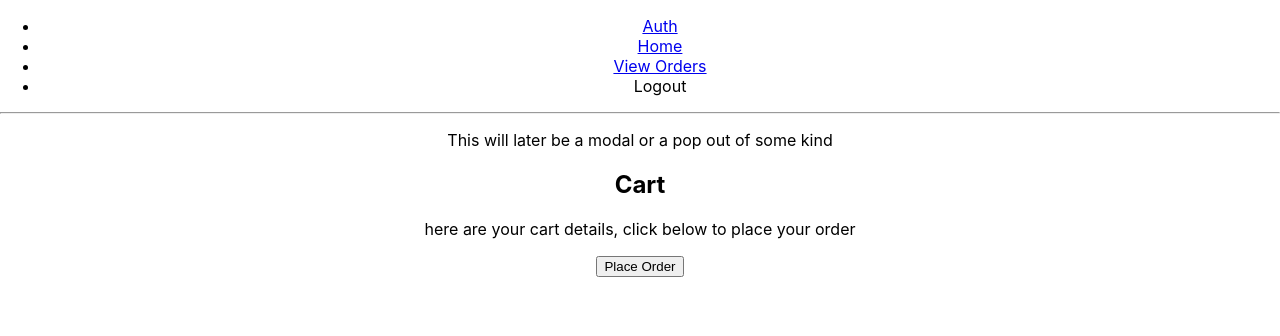
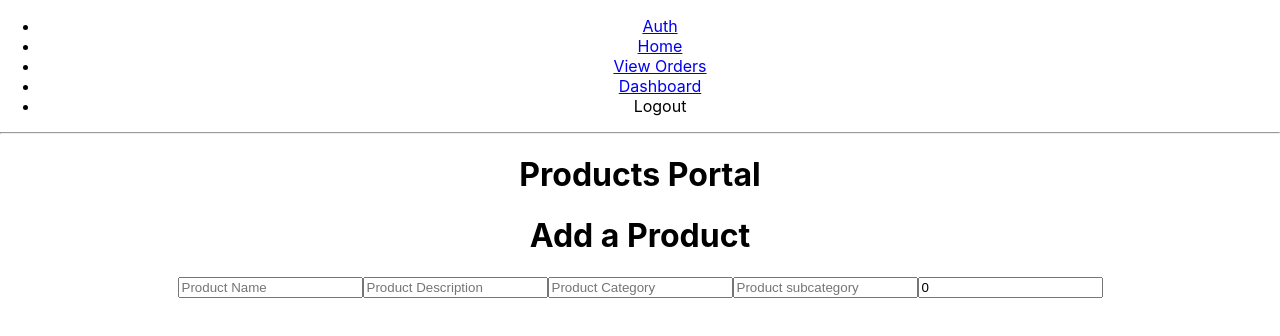
Before and after one commit to wtharden3/beeshop-client, a React (Create React App) app: page /dashboard in a window 1280 px wide. Shown: the top 336 px of the page. Built offline with nearby package versions, Linux system fonts and the light colour scheme.

Commit message:
Product Create, Login, and Portal changes

```diff
--- a/src/App.tsx
+++ b/src/App.tsx
@@ -4,11 +4,12 @@ import './App.css';
 import Home from './Components/Home/Home';
 import Auth from './Components/Auth/Auth';
 import Orders from './Components/Order/Orders';
+import ProductsPortal from './Components/Product/ProductsPortal';
 
 //using alias over interfaces //https://medium.com/@koss_lebedev/type-aliases-vs-interfaces-in-typescript-based-react-apps-e77c9a1d5fd0
 
 type AppState = {
-  token: string | undefined;
+  token: string; //took out | undefined;
 };
 
 type AppProps = {
@@ -19,7 +20,7 @@ class App extends Component<AppProps, AppState> {
   constructor(props: AppProps) {
     super(props);
     this.state = {
-      token: undefined,
+      token: '',
     };
 
     //  this.setToken = this.setToken.bind(this);
@@ -27,12 +28,25 @@ class App extends Component<AppProps, AppState> {
   }
 
   setToken = (data: string) => {
-    this.setState({ token: data });
+    //step 1
+    // getItem() from storage
+    const localToken = localStorage.getItem('token');
+    // step 2
+    //check to see if there is an item
+    // if (localToken) {
+    // }
+      localStorage.setItem('token', data);
+      this.setState({ token: data });
+      console.log(localToken);
+    // step 3
+    // setItem() -- set the token or local token in the browser
+    // step 4
+    // set state
   };
 
   //this needs to go on Navbar
   clearToken = () => {
-    this.setState({ token: undefined });
+    this.setState({ token: '' });
   };
 
   render() {
@@ -41,6 +55,7 @@ class App extends Component<AppProps, AppState> {
     return (
       <div className="App">
         <p>{this.state.token}</p>
+
         <Router>
           <div>
             <ul>
@@ -54,8 +69,9 @@ class App extends Component<AppProps, AppState> {
                 <Link to="/orders">View Orders</Link>
               </li>
               <li>
-                Logout
+                <Link to="/dashboard">Dashboard</Link>
               </li>
+              <li>Logout</li>
             </ul>
           </div>
           <hr />
@@ -66,8 +82,11 @@ class App extends Component<AppProps, AppState> {
             <Route exact path="/home">
               <Home />
             </Route>
-            <Route>
-              <Orders token={this.state.token}/>
+            <Route exact path="/orders">
+              <Orders token={this.state.token} />
+            </Route>
+            <Route exact path="/dashboard">
+              <ProductsPortal token={this.state.token} />
             </Route>
           </Switch>
         </Router>
--- a/src/Components/Auth/Login.tsx
+++ b/src/Components/Auth/Login.tsx
@@ -15,7 +15,7 @@ class Login extends Component<LoginProps, LoginState> {
   constructor(props: any) {
     super(props);
     this.state = {
-      email: 'ipop@email.com',
+      email: 'spender@email.com',
       password: 'pass',
       // token: '',
     };
@@ -36,7 +36,7 @@ class Login extends Component<LoginProps, LoginState> {
       email,
       password
     }
-
+  console.log(this.props.setToken)
     fetch(url, {
       method: 'POST',
       headers: {
--- a/src/Components/Home/Home.tsx
+++ b/src/Components/Home/Home.tsx
@@ -52,9 +52,9 @@ class Home extends Component<{}, Products> {
     })
       .then(res => res.json())
       .then(data => {
-        console.log('data.products', data.products);
-        console.log(typeof data.products);
-        console.log('data.products', data.products[0].size);
+        // console.log('data.products', data.products);
+        // console.log(typeof data);
+        // console.log('data', data);
         this.setState({ productList: data.products });
         this.setState({ message: data.message });
       });
--- a/src/Components/Order/OrderCreate.tsx
+++ b/src/Components/Order/OrderCreate.tsx
@@ -1,7 +1,9 @@
 import { Component, MouseEvent } from 'react';
 import APIURL from '../../helpers/environment';
 
-type OrderCreateProps = {};
+type OrderCreateProps = {
+  token: string;
+};
 
 type OrderCreateState = {
   total: number;
@@ -10,11 +12,20 @@ type OrderCreateState = {
   details: string;
   shippingFee: number;
   hasShipped: boolean;
+  //token
+  // token: string | undefined;
 };
 
-// type bodyObj = {
-
-// }
+type BodyObj = {
+  order: {
+    total: number;
+    subTotal: number;
+    tax: number;
+    details: string;
+    shippingFee: number;
+    hasShipped: boolean;
+  };
+};
 
 class OrderCreate extends Component<OrderCreateProps, OrderCreateState> {
   constructor(props: OrderCreateProps) {
@@ -23,9 +34,10 @@ class OrderCreate extends Component<OrderCreateProps, OrderCreateState> {
       total: 0,
       subTotal: 0,
       tax: 0,
-      details: '',
+      details: 'hello',
       shippingFee: 0,
       hasShipped: false,
+      // token: this.props.token,
     };
 
     this.handleClick = this.handleClick.bind(this);
@@ -34,43 +46,48 @@ class OrderCreate extends Component<OrderCreateProps, OrderCreateState> {
   handleClick = (e: MouseEvent) => {
     e.preventDefault();
     const url: string = `${APIURL}/orders/placeorder`;
-    const bodyObj: OrderCreateState = {
+    const bodyObj: BodyObj = {
+      order: {
         total: this.state.total,
         subTotal: this.state.subTotal,
         tax: this.state.tax,
         details: this.state.details,
         shippingFee: this.state.shippingFee,
-      hasShipped: this.state.hasShipped
-    }
+        hasShipped: this.state.hasShipped,
+      },
+    };
 
     fetch(url, {
       method: 'POST',
-      headers: {
-        'Content-Type': 'application/json'
-      },
-      body: JSON.stringify(bodyObj)
+      headers: new Headers({
+        'Content-Type': 'application/json',
+        Authorization: this.props.token,
+      }),
+      body: JSON.stringify(bodyObj),
     })
       .then(res => res.json())
       .then(data => {
-      console.log(data)
+        console.log('hello again mark');
+        console.log('data', data);
       })
+      .catch(err => console.log(err));
   };
 
-  render(){
-    return(
+  render() {
+    return (
       <div>
         <p>This will later be a modal or a pop out of some kind</p>
         <h2>Cart</h2>
         <p>here are your cart details, click below to place your order</p>
         <div>
           <p>{this.state.details}</p>
+          <p>here is the token below</p>
+          <p>{this.props.token}</p>
         </div>
 
-
         <button onClick={this.handleClick}>Place Order</button>
-
       </div>
-    )
+    );
   }
 }
 
--- a/src/Components/Order/Orders.tsx
+++ b/src/Components/Order/Orders.tsx
@@ -2,11 +2,11 @@ import { Component } from 'react';
 import OrderCreate from './OrderCreate';
 
 type OrdersProps = {
-  token: string | undefined;
+  token: string;
 };
 
 type OrderState = {
-  token: string | undefined;
+  token: string;
 };
 
 class Orders extends Component<OrdersProps, OrderState> {
@@ -21,7 +21,7 @@ class Orders extends Component<OrdersProps, OrderState> {
     return (
       <div>
         <p>{this.state.token}</p>
-        <OrderCreate />
+        <OrderCreate token={this.state.token}/>
       </div>
     );
   }
--- a/src/Components/Product/ProductCreate.tsx
+++ b/src/Components/Product/ProductCreate.tsx
@@ -1,8 +1,13 @@
-import { Component } from 'react';
+import { Component, FormEvent } from 'react';
+import APIURL from '../../helpers/environment';
 
-type ProductCreateProps = {};
+type ProductCreateProps = {
+  token: string;
+  // handleProNameChange: (e: FormEvent<HTMLInputElement>) => void;
+};
 
 type ProductCreateState = {
+  product: {
     productName: string;
     description: string;
     category: string;
@@ -10,18 +15,175 @@ type ProductCreateState = {
     sku: number;
     size: string;
   };
+};
 
 class ProductCreate extends Component<ProductCreateProps, ProductCreateState> {
   constructor(props: ProductCreateProps) {
     super(props);
     this.state = {
+      product: {
         productName: '',
         description: '',
         category: '',
         subCategory: '',
         sku: 0,
         size: '',
+      },
     };
+
+    this.handleSubmit = this.handleSubmit.bind(this);
+    //this.handleProNameChange = this.handleProNameChange(this);
+  }
+
+  // handleChange = (e: FormEvent, stateKey: ReactNode, stateValue: string | number): void => {
+  //   this.setState({stateKey: stateValue})
+  // }
+
+  handleNameChange = (e: FormEvent<HTMLInputElement>): void => {
+    this.setState({
+      product: {
+        productName: e.currentTarget.value, //currentTarget vs target
+        description: this.state.product.description,
+        category: this.state.product.category,
+        subCategory: this.state.product.subCategory,
+        sku: this.state.product.sku,
+        size: this.state.product.size,
+      },
+    });
+  };
+
+  handleDescriptionChange = (e: FormEvent<HTMLInputElement>): void => {
+    this.setState({
+      product: {
+        productName: this.state.product.productName, //currentTarget vs target
+        description: e.currentTarget.value,
+        category: this.state.product.category,
+        subCategory: this.state.product.subCategory,
+        sku: this.state.product.sku,
+        size: this.state.product.size,
+      },
+    });
+  };
+
+  handleCategoryChange = (e: FormEvent<HTMLInputElement>): void => {
+    this.setState({
+      product: {
+        productName: this.state.product.productName, //currentTarget vs target
+        description: this.state.product.description,
+        category: e.currentTarget.value,
+        subCategory: this.state.product.subCategory,
+        sku: this.state.product.sku,
+        size: this.state.product.size,
+      },
+    });
+  };
+
+  handleProdSubcategoryChange = (e: FormEvent<HTMLInputElement>): void => {
+    this.setState({
+      product: {
+        productName: this.state.product.productName, //currentTarget vs target
+        description: this.state.product.description,
+        category: this.state.product.category,
+        subCategory: e.currentTarget.value,
+        sku: this.state.product.sku,
+        size: this.state.product.size,
+      },
+    });
+  };
+
+  handleSkuChange = (e: FormEvent<HTMLInputElement>): void => {
+    this.setState({
+      product: {
+        productName: this.state.product.productName, //currentTarget vs target
+        description: this.state.product.description,
+        category: this.state.product.category,
+        subCategory: this.state.product.subCategory,
+        sku: e.currentTarget.valueAsNumber,
+        size: this.state.product.size,
+      },
+    });
+  };
+
+  handleSizeChange = (e: FormEvent<HTMLInputElement>): void => {
+    this.setState({
+      product: {
+        productName: this.state.product.productName, //currentTarget vs target
+        description: this.state.product.description,
+        category: this.state.product.category,
+        subCategory: this.state.product.subCategory,
+        sku: this.state.product.sku,
+        size: e.currentTarget.value,
+      },
+    });
+  };
+
+  handleSubmit = (e: FormEvent): void => {
+    e.preventDefault();
+    const url: string = `${APIURL}/products/addtoinventory`;
+    const bodyObj: ProductCreateState = {
+      product: {
+        productName: this.state.product.productName,
+        description: this.state.product.description,
+        category: this.state.product.category,
+        subCategory: this.state.product.subCategory,
+        sku: this.state.product.sku,
+        size: this.state.product.size,
+      },
+    };
+
+    fetch(url, {
+      method: 'POST',
+      headers: new Headers({
+        'Content-Type': 'application/json',
+        Authorization: this.props.token,
+      }),
+      body: JSON.stringify(bodyObj),
+    })
+      .then(res => res.json())
+      .then(data => {
+        console.log(data);
+      })
+      .catch(err => console.log(err));
+  };
+
+  render() {
+    return (
+      <div>
+        <h1>Add a Product</h1>
+        <form onSubmit={this.handleSubmit}>
+          <input
+            type="text"
+            placeholder="Product Name"
+            value={this.state.product.productName}
+            onChange={this.handleNameChange}
+          />
+          <input
+            type="text"
+            placeholder="Product Description"
+            value={this.state.product.description}
+            onChange={this.handleDescriptionChange}
+          />
+          <input
+            type="text"
+            placeholder="Product Category"
+            value={this.state.product.category}
+            onChange={this.handleCategoryChange}
+          />
+          <input
+            type="text"
+            placeholder="Product subcategory"
+            value={this.state.product.subCategory}
+            onChange={this.handleProdSubcategoryChange}
+          />
+          <input
+            type="number"
+            placeholder="Product subcategory"
+            value={this.state.product.sku}
+            onChange={this.handleSkuChange}
+          />
+        </form>
+      </div>
+    );
   }
 }
 
--- /dev/null
+++ b/src/Components/Product/ProductsPortal.tsx
@@ -0,0 +1,31 @@
+import {Component} from 'react';
+import ProductCreate from './ProductCreate';
+
+type ProductsPortalProps = {
+  token: string;
+}
+
+type ProductsPortalPortState = {
+  // token: string;
+  header: string;
+}
+
+class ProductsPortal extends Component<ProductsPortalProps, ProductsPortalPortState> {
+  constructor(props: ProductsPortalProps){
+    super(props);
+    this.state = {
+      header: 'Products Portal',
+    }
+  }
+
+  render(){
+    return(
+      <div>
+        <h1>{this.state.header}</h1>
+        <ProductCreate token={this.props.token}/>
+      </div>
+    )
+  }
+}
+
+export default ProductsPortal;
```
Lines whose indentation alone changed are shown as unchanged.
